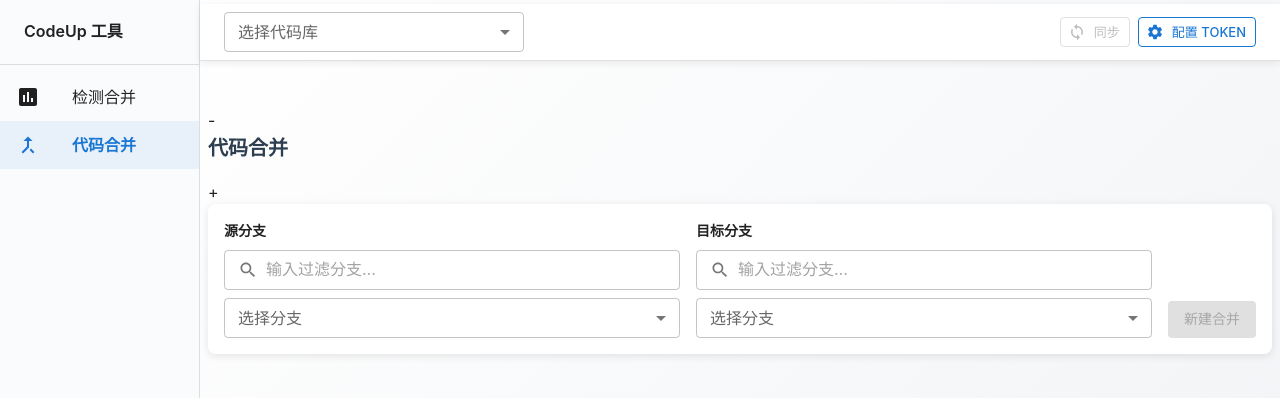
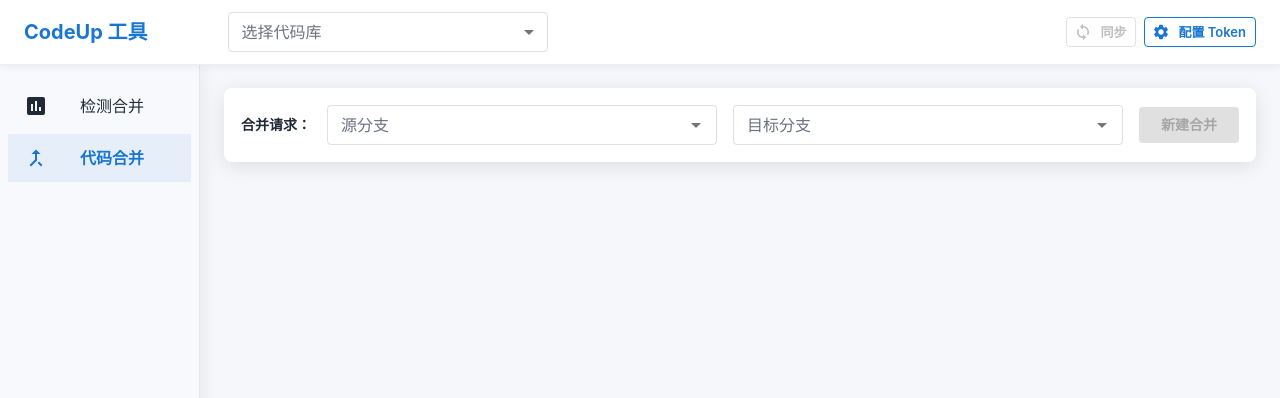
Before and after one commit to Edwinzzzs2/aliyun-codeup-check, a Next.js app: page /merge in a window 1280 px wide. Shown: the top 398 px of the page. Built offline with nearby package versions, Linux system fonts and the light colour scheme; what @mui/material-nextjs would draw is missing.

Commit message:
feat: 修改样式

```diff
--- a/src/app/layout-provider.js
+++ b/src/app/layout-provider.js
@@ -154,22 +154,51 @@
   };
 
   return (
-    <Box sx={{ display: "flex" }}>
-      {/* 全局Loading进度条 - 始终保留空间，避免页面抖动 */}
-      <Box sx={{
-        position: "fixed",
-        top: 0,
-        left: 0,
-        right: 0,
-        height: "4px",
-        zIndex: 1300,
-        backgroundColor: "transparent"
-      }}>
+    <Box sx={{ display: "flex", flexDirection: "column", height: "100vh" }}>
+      <AppBar
+        position="fixed"
+        elevation={0}
+        sx={{
+          backgroundColor: "#ffffff",
+          backdropFilter: "blur(12px)",
+          boxShadow: "0 2px 8px rgba(0, 0, 0, 0.06)",
+          borderBottom: "1px solid #eaeef5",
+          zIndex: (theme) => theme.zIndex.drawer + 1,
+        }}
+      >
+        <Toolbar sx={{ justifyContent: "space-between", minHeight: "64px !important", px: 3 }}>
+          {/* 左侧：应用标题 + 代码库选择 */}
+          <Box sx={{ display: "flex", alignItems: "center", gap: 10 }}>
+            <Typography variant="h6" noWrap component="div" sx={{ fontSize: "1.25rem", fontWeight: 700, color: "#1976d2" }}>
+              CodeUp 工具
+            </Typography>
+            <FormControl size="small" sx={{ minWidth: 320 }}>
+              <InputLabel id="global-repo-select-label">选择代码库</InputLabel>
+              <Select labelId="global-repo-select-label" value={selectedRepo} label="选择代码库" onChange={handleRepoChange} disabled={loading.repos} sx={{ backgroundColor: "white" }}>
+                {repos.map((repo) => (
+                  <MenuItem key={repo.id} value={repo.id}>
+                    {repo.name}
+                  </MenuItem>
+                ))}
+              </Select>
+            </FormControl>
+          </Box>
+          {/* 右侧：操作按钮 */}
+          <Box sx={{ display: "flex", alignItems: "center", gap: 1 }}>
+            <Button variant="outlined" size="small" startIcon={loading.repos ? <CircularProgress size={16} /> : <Sync />} onClick={fetchRepos} disabled={loading.repos || !token} sx={{ color: "#1976d2", borderColor: "#1976d2" }}>
+              {loading.repos ? "同步中..." : "同步"}
+            </Button>
+            <Button variant="outlined" size="small" startIcon={<Settings />} onClick={openConfigDialog} sx={{ color: "#1976d2", borderColor: "#1976d2" }}>
+              配置 Token
+            </Button>
+          </Box>
+        </Toolbar>
         {(loading.repos || loading.global) && (
-          <LinearProgress sx={{ position: "absolute", top: 0, left: 0, right: 0 }} />
+          <LinearProgress sx={{ position: "absolute", bottom: 0, left: 0, right: 0 }} />
         )}
-      </Box>
-
+      </AppBar>
+      {/* 下方区域：左侧导航 + 右侧内容 */}
+      <Box sx={{ display: "flex", flexGrow: 1, mt: 8 }}>
         {/* 左侧导航栏 */}
         <Drawer
           variant="permanent"
@@ -179,23 +208,14 @@
             "& .MuiDrawer-paper": {
               width: drawerWidth,
               boxSizing: "border-box",
-            backgroundColor: "#fafbfc",
-            borderRight: "1px solid rgba(0, 0, 0, 0.12)",
+              backgroundColor: "#f7f9fc",
+              borderRight: "1px solid rgba(0, 0, 0, 0.08)",
+              position: "relative",
+              mt: 0,
             },
           }}
         >
-        <Toolbar>
-          <Typography
-            variant="h6"
-            noWrap
-            component="div"
-            sx={{ fontSize: "1rem", fontWeight: 600 }}
-          >
-            CodeUp 工具
-          </Typography>
-        </Toolbar>
-        <Divider />
-        <List>
+          <List sx={{ pt: 2 }}>
             {menuItems.map((item) => (
               <ListItem key={item.text} disablePadding>
                 <ListItemButton
@@ -204,25 +224,16 @@
                   sx={{
                     "&.Mui-selected": {
                       backgroundColor: "rgba(25, 118, 210, 0.08)",
-                    "&:hover": {
-                      backgroundColor: "rgba(25, 118, 210, 0.12)",
-                    },
+                      "&:hover": { backgroundColor: "rgba(25, 118, 210, 0.12)" },
                     },
                   }}
                 >
-                <ListItemIcon
-                  sx={{ color: pathname === item.path ? "#1976d2" : "inherit" }}
-                >
+                  <ListItemIcon sx={{ color: pathname === item.path ? "#1976d2" : "inherit" }}>
                     {item.icon}
                   </ListItemIcon>
                   <ListItemText
                     primary={item.text}
-                  sx={{
-                    "& .MuiListItemText-primary": {
-                      color: pathname === item.path ? "#1976d2" : "inherit",
-                      fontWeight: pathname === item.path ? 600 : 400,
-                    },
-                  }}
+                    sx={{ "& .MuiListItemText-primary": { color: pathname === item.path ? "#1976d2" : "inherit", fontWeight: pathname === item.path ? 600 : 400 } }}
                   />
                 </ListItemButton>
               </ListItem>
@@ -230,105 +241,11 @@
           </List>
         </Drawer>
 
-      {/* 主内容区域 */}
-      <Box
-        component="main"
-        sx={{
-          flexGrow: 1,
-          height: "100vh",
-          backgroundColor: "#fafbfc",
-          backgroundImage: "linear-gradient(135deg, #ffffff 0%, #f0f2f5 100%)",
-          overflow: "hidden", // 防止主容器滚动
-          display: "flex",
-          flexDirection: "column",
-        }}
-      >
-        {/* 顶部工具栏 */}
-        <AppBar
-          position="fixed"
-          elevation={0}
-          sx={{
-            backgroundColor: "#ffffff",
-            backdropFilter: "blur(20px)",
-            borderBottom: "1px solid #e0e0e0",
-            boxShadow: "0 2px 8px rgba(0, 0, 0, 0.08)",
-            zIndex: 1200,
-            top: "4px", // 为loading进度条留出空间
-            left: `${drawerWidth}px`, // 避开左侧导航栏
-            width: `calc(100% - ${drawerWidth}px)`, // 调整宽度
-          }}
-        >
-          <Toolbar sx={{ justifyContent: "space-between", minHeight: "56px !important", py: 1 }}>
-            <Box sx={{ display: "flex", alignItems: "center", gap: 2 }}>
-              <FormControl size="small" sx={{ minWidth: 300 }}>
-                <InputLabel id="global-repo-select-label">
-                  选择代码库
-                </InputLabel>
-                <Select
-                  labelId="global-repo-select-label"
-                  value={selectedRepo}
-                  label="选择代码库"
-                  onChange={handleRepoChange}
-                  disabled={loading.repos}
-                  sx={{ backgroundColor: "white" }}
-                >
-                  {repos.map((repo) => (
-                    <MenuItem key={repo.id} value={repo.id}>
-                      {repo.name}
-                    </MenuItem>
-                  ))}
-                </Select>
-              </FormControl>
+        {/* 右侧主内容区域 */}
+        <Box component="main" sx={{ flexGrow: 1, height: "calc(100vh - 64px)",  overflow: "hidden", display: "flex", flexDirection: "column" }}>
+          <Box sx={{ flexGrow: 1, overflow: "hidden", p: 3, backgroundColor: "#f5f7fb" }}>{children}</Box>
         </Box>
-
-            <Box sx={{ display: "flex", alignItems: "center", gap: 1 }}>
-              <Button
-                variant="outlined"
-                size="small"
-                startIcon={
-                  loading.repos ? <CircularProgress size={16} /> : <Sync />
-                }
-                onClick={fetchRepos}
-                disabled={loading.repos || !token}
-                sx={{ color: "#1976d2", borderColor: "#1976d2" }}
-              >
-                {loading.repos ? "同步中..." : "同步"}
-              </Button>
-              <Button
-                variant="outlined"
-                size="small"
-                startIcon={<Settings />}
-                onClick={openConfigDialog}
-                sx={{ color: "#1976d2", borderColor: "#1976d2" }}
-              >
-                配置 Token
-              </Button>
       </Box>
-          </Toolbar>
-        </AppBar>
-
-        {/* 页面内容 */}
-        <Box sx={{
-          minHeight: 'calc(100vh - 100px)', // 内容区域最小高度=视口高度-头部占用，内容不足不滚动
-          mt: '100px', // 将内容整体下移，避开固定AppBar
-          overflowY: 'auto', // 仅超出时出现滚动
-          overflowX: 'hidden',
-          p: 1,
-          '& > *': { mb: 1.5 }
-        }}>{children}</Box>
-      </Box>
-
-      {/* 全局消息提示 */}
-      <Snackbar
-        open={snackbar.open}
-        autoHideDuration={3000}
-        onClose={() => setSnackbar((s) => ({ ...s, open: false }))}
-        anchorOrigin={{ vertical: 'top', horizontal: 'center' }}
-      >
-        <Alert severity={snackbar.severity} onClose={() => setSnackbar((s) => ({ ...s, open: false }))}>
-          {snackbar.message}
-        </Alert>
-      </Snackbar>
     </Box>
   );
 }
--- a/src/app/merge/page.js
+++ b/src/app/merge/page.js
@@ -1,40 +1,20 @@
-"use client";
+'use client'
+import { Autocomplete, Button, TextField, Grid, Paper, Box, Typography } from '@mui/material';
+import { useState, useEffect, useRef } from 'react';
 
-import { useEffect, useRef, useState } from "react";
-import {
-  Box,
-  Paper,
-  Typography,
-  TextField,
-  Button,
-  InputAdornment,
-  CircularProgress,
-  Snackbar,
-  Alert,
-  FormControl,
-  InputLabel,
-  Select,
-  MenuItem,
-} from "@mui/material";
-import { Search } from "@mui/icons-material";
-
-export default function MergePage() {
+export default function MergeRequest() {
+  const [sourceBranch, setSourceBranch] = useState(null);
+  const [targetBranch, setTargetBranch] = useState(null);
+  const [sourceBranches, setSourceBranches] = useState([]);
+  const [targetBranches, setTargetBranches] = useState([]);
+  const [loadingSource, setLoadingSource] = useState(false);
+  const [loadingTarget, setLoadingTarget] = useState(false);
   const [token, setToken] = useState("");
-  const [orgId, setOrgId] = useState("5f9a23913a5188f27f3f344b");
+  const [orgId, setOrgId] = useState("");
   const [repoId, setRepoId] = useState("");
-
-  const [sourceList, setSourceList] = useState([]);
-  const [targetList, setTargetList] = useState([]);
-  const [sourceBranch, setSourceBranch] = useState("");
-  const [targetBranch, setTargetBranch] = useState("");
-
   const [searchSource, setSearchSource] = useState("");
   const [searchTarget, setSearchTarget] = useState("");
   const searchTimerRef = useRef(null);
-
-  const [loading, setLoading] = useState({ branches: false, creating: false });
-  const [snackbar, setSnackbar] = useState({ open: false, message: "", severity: "info" });
-  const [createdInfo, setCreatedInfo] = useState(null);
 
   useEffect(() => {
     const savedToken = localStorage.getItem("codeup_token");
@@ -45,170 +25,114 @@
     if (selected) setRepoId(selected);
   }, []);
 
-  // 监听全局仓库选择变更（由 LayoutProvider 触发）
-  useEffect(() => {
-    const handler = (e) => {
-      const repo = e.detail?.repoId;
-      if (repo) {
-        setRepoId(repo);
-      }
-    };
-    window.addEventListener("repoChange", handler);
-    return () => window.removeEventListener("repoChange", handler);
-  }, []);
+  const fetchBranches = async (kind, q = "") => {
+    if (!token || !repoId) return;
+    if (kind === 'source') setLoadingSource(true);
+    else setLoadingTarget(true);
 
-  // 加载两侧分支列表（最多100条，按更新时间）
-  const fetchBranches = async (q = "") => {
-    if (!token || !repoId) return;
-    setLoading((p) => ({ ...p, branches: true }));
+    const params = new URLSearchParams({ token, orgId, repoId, search: q });
     try {
-      const params = new URLSearchParams({ token, orgId, repoId, page: "1", perPage: "100", sort: "updated_desc" });
-      if (q) params.append("search", q);
       const res = await fetch(`/api/codeup/branches?${params.toString()}`);
       if (!res.ok) throw new Error(`HTTP ${res.status}`);
       const data = await res.json();
-      const list = Array.isArray(data) ? data : Array.isArray(data?.result) ? data.result : [];
-      setSourceList(list);
-      setTargetList(list);
+      if (kind === 'source') {
+        setSourceBranches(data.result || []);
+      } else {
+        setTargetBranches(data.result || []);
+      }
     } catch (e) {
       console.error(e);
-      setSourceList([]);
-      setTargetList([]);
-      setSnackbar({ open: true, message: "加载分支失败", severity: "error" });
+      if (kind === 'source') setSourceBranches([]);
+      else setTargetBranches([]);
     } finally {
-      setLoading((p) => ({ ...p, branches: false }));
+      if (kind === 'source') setLoadingSource(false);
+      else setLoadingTarget(false);
     }
   };
 
   useEffect(() => {
-    fetchBranches("");
+    if (token && repoId) {
+        fetchBranches("source", "");
+        fetchBranches("target", "");
+    }
   }, [token, orgId, repoId]);
 
   const handleSearchChange = (kind, value) => {
-    if (kind === "source") setSearchSource(value);
+    if (kind === 'source') setSearchSource(value);
     else setSearchTarget(value);
 
     if (searchTimerRef.current) clearTimeout(searchTimerRef.current);
     searchTimerRef.current = setTimeout(() => {
-      fetchBranches(value);
+      fetchBranches(kind, value);
     }, 400);
   };
 
-  const handleCreate = async () => {
-    if (!repoId || !sourceBranch || !targetBranch) {
-      setSnackbar({ open: true, message: "请选择仓库、源分支和目标分支", severity: "warning" });
-      return;
-    }
-
-    setLoading((p) => ({ ...p, creating: true }));
-    setCreatedInfo(null);
-
-    try {
-      const title = `${sourceBranch} -> ${targetBranch}`;
-      const description = `从 ${sourceBranch} 合并到 ${targetBranch}`;
-      const payload = { token, orgId, repoId, sourceBranch, targetBranch, title, description };
-      const res = await fetch("/api/codeup/change-requests", { method: "POST", headers: { "Content-Type": "application/json" }, body: JSON.stringify(payload) });
-      const data = await res.json();
-      if (!res.ok) {
-        throw new Error(data?.message || "创建失败");
-      }
-      setCreatedInfo(data);
-      setSnackbar({ open: true, message: `创建成功：#${data?.id || data?.iid || ""}`.trim(), severity: "success" });
-    } catch (e) {
-      setSnackbar({ open: true, message: e.message || "创建失败", severity: "error" });
-    } finally {
-      setLoading((p) => ({ ...p, creating: false }));
-    }
+  const handleCreateMergeRequest = () => {
+    // Handle merge request creation logic here
+    console.log('Source Branch:', sourceBranch);
+    console.log('Target Branch:', targetBranch);
   };
 
-  const BranchSelect = ({ label, value, onChange, list, searchValue, onSearch }) => (
-    <Box sx={{ display: "flex", flexDirection: "column", gap: 1, flex: 1 }}>
-      <Typography variant="subtitle2" sx={{ fontWeight: 600 }}>{label}</Typography>
-      <TextField
-        size="small"
-        placeholder="输入过滤分支..."
-        value={searchValue}
-        onChange={(e) => onSearch(e.target.value)}
-        InputProps={{
-          startAdornment: (
-            <InputAdornment position="start">
-              {loading.branches ? <CircularProgress size={16} /> : <Search fontSize="small" />}
-            </InputAdornment>
-          ),
+  return (
+    <Paper
+      sx={{
+        display: "flex",
+        alignItems: "center",
+        justifyContent: "space-between",
+        flexWrap: "wrap",
+        gap: 2,
+        p: 2,
+        backgroundColor: "rgba(255, 255, 255, 0.95)",
+        boxShadow: "0 4px 20px rgba(0,0,0,0.1)",
+        borderRadius: 2,
+        border: "1px solid rgba(255,255,255,0.3)",
+        backdropFilter: "blur(10px)"
       }}
+    >
+      <Box display="flex" alignItems="center" gap={2} flexWrap="wrap" sx={{ flex: 1 }}>
+        <Typography
+          variant="subtitle2"
+          sx={{ minWidth: "auto", fontWeight: "bold" }}
+        >
+          合并请求：
+        </Typography>
+        <Autocomplete
+          options={sourceBranches}
+          getOptionLabel={(option) => option.name}
+          loading={loadingSource}
+          inputValue={searchSource}
+          onInputChange={(event, newInputValue) => {
+            handleSearchChange('source', newInputValue);
+          }}
+          onChange={(event, newValue) => {
+            setSourceBranch(newValue);
+          }}
+          sx={{ minWidth: 200, flex: 1 }}
+          renderInput={(params) => <TextField {...params} label="源分支" placeholder="输入或选择源分支..." size="small" />}
         />
-      <FormControl size="small">
-        <InputLabel id={`${label}-select-label`}>选择分支</InputLabel>
-        <Select
-          labelId={`${label}-select-label`}
-          value={value}
-          label="选择分支"
-          onChange={(e) => onChange(e.target.value)}
-        >
-          {list.map((b) => (
-            <MenuItem key={b.name} value={b.name}>{b.name}</MenuItem>
-          ))}
-        </Select>
-      </FormControl>
-    </Box>
-  );
-
-  return (
-    <Box>
--      <Typography variant="h6" sx={{ mb: 2, color: '#2c3e50', fontWeight: 600 }}>代码合并</Typography>
-+      {/* 页面标题由全局 AppBar 提供，此处移除重复标题 */}
-
-      <Paper sx={{ p: 2, borderRadius: 2, boxShadow: "0 2px 8px rgba(0,0,0,0.1)" }}>
-        <Box sx={{ display: 'flex', gap: 2, flexWrap: 'wrap' }}>
-          <BranchSelect
-            label="源分支"
-            value={sourceBranch}
-            onChange={setSourceBranch}
-            list={sourceList}
-            searchValue={searchSource}
-            onSearch={(v) => handleSearchChange('source', v)}
+        <Autocomplete
+          options={targetBranches}
+          getOptionLabel={(option) => option.name}
+          loading={loadingTarget}
+          inputValue={searchTarget}
+          onInputChange={(event, newInputValue) => {
+            handleSearchChange('target', newInputValue);
+          }}
+          onChange={(event, newValue) => {
+            setTargetBranch(newValue);
+          }}
+          sx={{ minWidth: 200, flex: 1 }}
+          renderInput={(params) => <TextField {...params} label="目标分支" placeholder="输入或选择目标分支..." size="small" />}
         />
-          <BranchSelect
-            label="目标分支"
-            value={targetBranch}
-            onChange={setTargetBranch}
-            list={targetList}
-            searchValue={searchTarget}
-            onSearch={(v) => handleSearchChange('target', v)}
-          />
-          <Box sx={{ display: 'flex', alignItems: 'flex-end' }}>
         <Button
           variant="contained"
-              onClick={handleCreate}
-              disabled={!repoId || !sourceBranch || !targetBranch || loading.creating}
-              startIcon={loading.creating ? <CircularProgress size={16} /> : null}
+          onClick={handleCreateMergeRequest}
+          sx={{ minWidth: 100 }}
+          disabled={!sourceBranch || !targetBranch}
         >
-              {loading.creating ? '创建中...' : '新建合并'}
+          新建合并
         </Button>
       </Box>
-        </Box>
-
-        {createdInfo && (
-          <Box sx={{ mt: 3, p: 2, borderRadius: 1, backgroundColor: '#f5f7fa', border: '1px solid #e1ecf7' }}>
-            <Typography variant="subtitle2" sx={{ mb: 1, fontWeight: 600 }}>合并请求信息</Typography>
-            <Typography variant="body2">ID: {createdInfo?.id || createdInfo?.iid || '-'}</Typography>
-            <Typography variant="body2">标题: {createdInfo?.title || '-'}</Typography>
-            <Typography variant="body2">源分支: {sourceBranch}</Typography>
-            <Typography variant="body2">目标分支: {targetBranch}</Typography>
-          </Box>
-        )}
     </Paper>
-
-      <Snackbar
-        open={snackbar.open}
-        autoHideDuration={3000}
-        onClose={() => setSnackbar((s) => ({ ...s, open: false }))}
-        anchorOrigin={{ vertical: 'top', horizontal: 'center' }}
-      >
-        <Alert severity={snackbar.severity} onClose={() => setSnackbar((s) => ({ ...s, open: false }))}>
-          {snackbar.message}
-        </Alert>
-      </Snackbar>
-    </Box>
   );
 }
--- a/src/app/theme-provider.js
+++ b/src/app/theme-provider.js
@@ -3,15 +3,24 @@
 import { ThemeProvider as MuiThemeProvider, createTheme } from '@mui/material/styles';
 import CssBaseline from '@mui/material/CssBaseline';
 
+// 全局主题：统一色板、圆角、阴影与组件风格，营造更清晰一致的视觉层次
 const theme = createTheme({
   palette: {
     mode: 'light',
-    primary: {
-      main: '#1976d2',
+    primary: { main: '#1976d2' },
+    secondary: { main: '#6c63ff' },
+    background: {
+      default: '#f5f7fb',
+      paper: '#ffffff',
     },
-    secondary: {
-      main: '#dc004e',
+    divider: 'rgba(0,0,0,0.08)',
+    text: {
+      primary: '#1f2937',
+      secondary: '#6b7280',
     },
+  },
+  shape: {
+    // borderRadius: 10,
   },
   typography: {
     fontFamily: [
@@ -23,6 +32,108 @@
       'Arial',
       'sans-serif',
     ].join(','),
+    h6: { fontWeight: 700 },
+    subtitle2: { fontWeight: 600 },
+  },
+  components: {
+    MuiCssBaseline: {
+      styleOverrides: {
+        html: { height: '100%' },
+        body: {
+          height: '100%',
+        },
+        // 自定义滚动条
+        '*::-webkit-scrollbar': {
+          width: 10,
+          height: 10,
+        },
+        '*::-webkit-scrollbar-thumb': {
+          backgroundColor: 'rgba(0,0,0,0.15)',
+          // borderRadius: 8,
+          border: '2px solid transparent',
+          backgroundClip: 'content-box',
+        },
+        '*::-webkit-scrollbar-thumb:hover': {
+          backgroundColor: 'rgba(0,0,0,0.25)',
+        },
+      },
+    },
+    MuiAppBar: {
+      defaultProps: { color: 'default' },
+      styleOverrides: {
+        root: {
+          backgroundColor: '#ffffff',
+          borderBottom: '1px solid rgba(0,0,0,0.08)',
+        },
+      },
+    },
+    MuiToolbar: {
+      styleOverrides: {
+        root: {
+          minHeight: '56px',
+        },
+      },
+    },
+    MuiDrawer: {
+      styleOverrides: {
+        paper: {
+          backgroundColor: '#f7f9fc',
+          borderRight: '1px solid rgba(0,0,0,0.08)',
+        },
+      },
+    },
+    MuiPaper: {
+      styleOverrides: {
+        root: {
+          // borderRadius: 12,
+          boxShadow: '0 4px 20px rgba(0,0,0,0.08)',
+        },
+      },
+    },
+    MuiButton: {
+      defaultProps: { disableElevation: true },
+      styleOverrides: {
+        root: {
+          textTransform: 'none',
+          fontWeight: 600,
+          // borderRadius: 10,
+        },
+      },
+    },
+    MuiOutlinedInput: {
+      styleOverrides: {
+        // root: { borderRadius: 10 },
+        notchedOutline: { borderColor: 'rgba(0,0,0,0.12)' },
+      },
+    },
+    // DataGrid 全局美化
+    MuiDataGrid: {
+      styleOverrides: {
+        root: {
+          border: 'none',
+        },
+        columnHeaders: {
+          backgroundColor: '#f0f4ff',
+          borderBottom: '1px solid rgba(0,0,0,0.06) !important',
+        },
+        row: {
+          '&:hover': {
+            backgroundColor: 'rgba(25, 118, 210, 0.04)',
+          },
+        },
+        selectedRowCount: {
+          color: '#6b7280',
+        },
+      },
+    },
+    MuiListItemButton: {
+      styleOverrides: {
+        root: {
+          // borderRadius: 8,
+          margin: '2px 8px',
+        },
+      },
+    },
   },
 });
 
```
Also changed, not shown: src/app/page.js (+34 -27 lines). Lines whose indentation alone changed are shown as unchanged.
